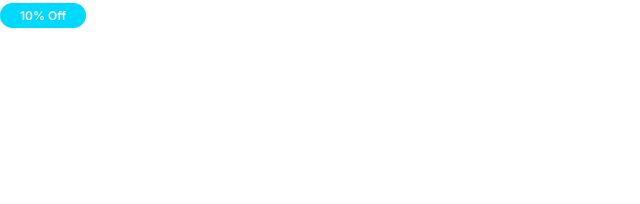
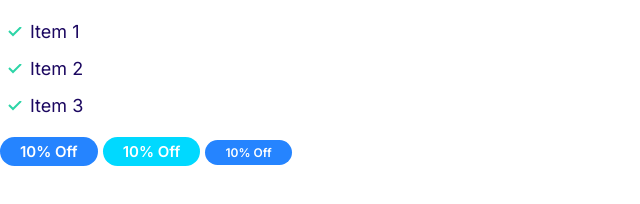
Before and after one commit to emblema/html-css-course-project, a plain HTML site: page index.html in a window 1280 px wide. Shown: the whole page, without its empty margins (0-640 px from the left). Drawn offline with Linux system fonts and the light colour scheme.

Commit message:
Build the list component

```diff
--- a/css/styles.css
+++ b/css/styles.css
@@ -122,3 +122,32 @@ a {
     font-size: 1.2rem;
   }
 }
+
+/* Lists */
+
+.list {
+  list-style: none;
+  padding-left: 0;
+  color: var(--color-headings);
+}
+
+.list--inline .list__item {
+  display: inline-block;
+  margin-right: 2rem;
+}
+
+.list--tick {
+  list-style-image: url(../images/tick.svg);
+  padding-left: 3rem;
+}
+
+.list--tick .list__item {
+  padding-left: 0.5rem;
+  margin-bottom: 1rem;
+}
+
+@media screen and (min-width: 1024px) {
+  .list--tick .list__item {
+    padding-left: 0rem;
+  }
+}
--- a/index.html
+++ b/index.html
@@ -13,6 +13,15 @@
     <link rel="stylesheet" href="css/styles.css" />
   </head>
   <body>
-    <span class="badge badge--secondary badge--small">10% Off</span>
+    <ul class="list list--tick">
+      <li class="list__item">Item 1</li>
+      <li class="list__item">Item 2</li>
+      <li class="list__item">Item 3</li>
+    </ul>
+    <div>
+      <span class="badge badge--primary">10% Off</span>
+      <span class="badge badge--secondary">10% Off</span>
+      <span class="badge badge--primary badge--small">10% Off</span>
+    </div>
   </body>
 </html>
```
Also changed, not shown: components/lists.html (added, +5 -0 lines), images/tick.svg (added).
